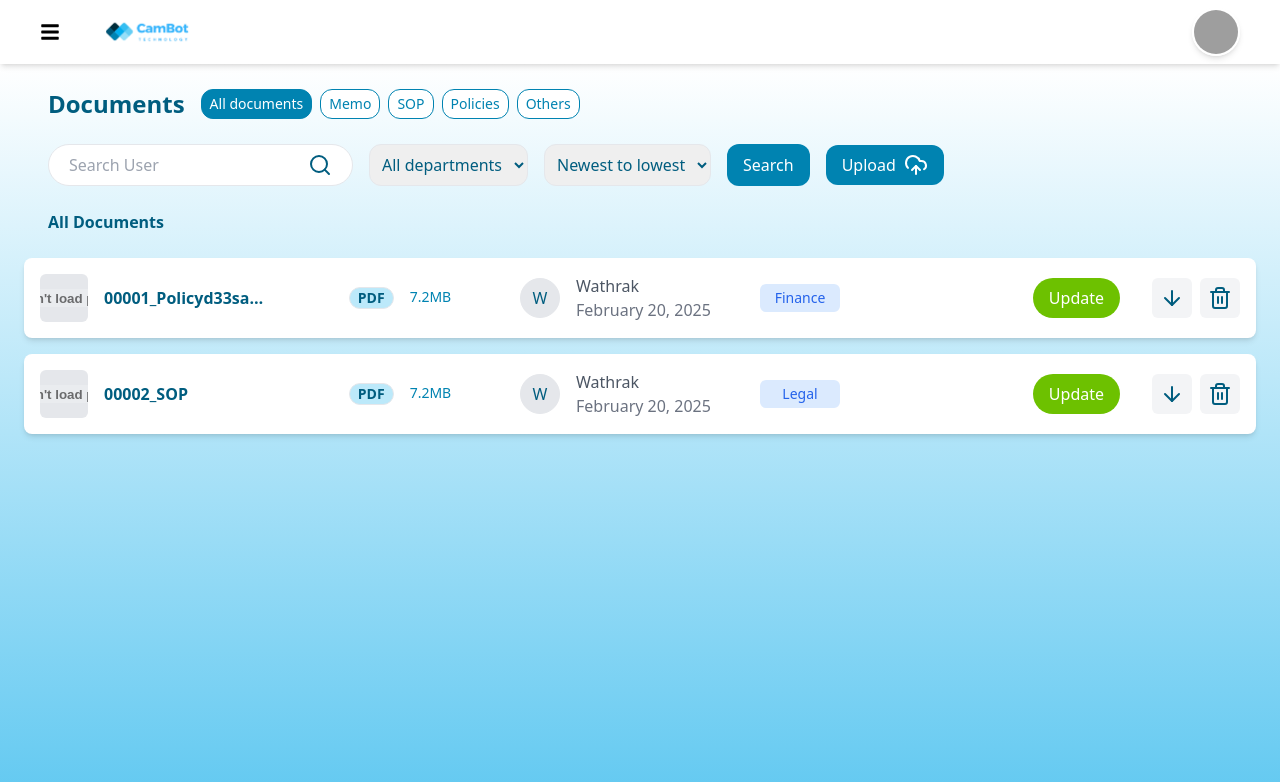
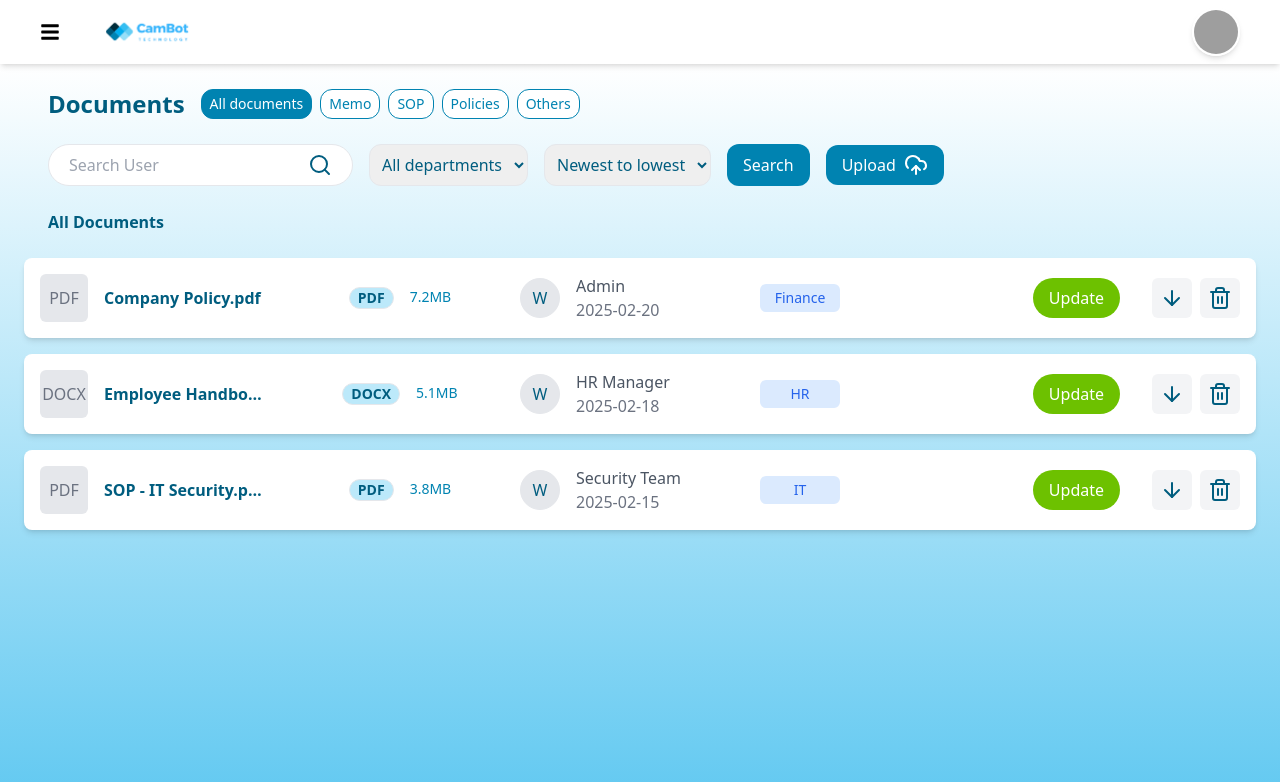
Before and after one commit to Thyda-Chan/MVP-Group1-Cambot-Frontend, a Next.js app: page /documents in a window 1280 px wide. Shown: the top 782 px of the page. Built offline with nearby package versions, Linux system fonts and the light colour scheme; grey boxes are pictures that could not be loaded.

Commit message:
fetchDocuments func

```diff
--- /dev/null
+++ b/src/app/context/DocumentContext.tsx
@@ -0,0 +1,100 @@
+"use client";
+
+import { createContext, useContext, useEffect, useState } from "react";
+
+interface Document {
+  id: number;
+  name: string;
+  size: string;
+  type: string;
+  department: string;
+  author: string;
+  date: string;
+  fileURL?: string;
+}
+
+interface DocumentContextType {
+  documents: Document[];
+  fetchDocuments: () => Promise<void>;
+  loading: boolean;
+}
+
+const DocumentContext = createContext<DocumentContextType | undefined>(
+  undefined
+);
+
+export const DocumentProvider = ({
+  children,
+}: {
+  children: React.ReactNode;
+}) => {
+  const [documents, setDocuments] = useState<Document[]>([]);
+  const [loading, setLoading] = useState<boolean>(false);
+
+  const fetchDocuments = async () => {
+    setLoading(true);
+    try {
+      await new Promise((resolve) => setTimeout(resolve, 1000)); // Simulate API delay
+
+      //   const response = await fetch("http://localhost:5000/api/documents");
+      //   if (!response.ok) {
+      //     throw new Error("Failed to fetch documents");
+      //   }
+      //   const data: Document[] = await response.json();
+
+      const data: Document[] = [
+        {
+          id: 1,
+          name: "Company Policy.pdf",
+          size: "7.2MB",
+          type: "PDF",
+          department: "Finance",
+          author: "Admin",
+          date: "2025-02-20",
+        },
+        {
+          id: 2,
+          name: "Employee Handbook.docx",
+          size: "5.1MB",
+          type: "DOCX",
+          department: "HR",
+          author: "HR Manager",
+          date: "2025-02-18",
+        },
+        {
+          id: 3,
+          name: "SOP - IT Security.pdf",
+          size: "3.8MB",
+          type: "PDF",
+          department: "IT",
+          author: "Security Team",
+          date: "2025-02-15",
+        },
+      ];
+
+      setDocuments(data);
+    } catch (error) {
+      console.error("Error fetching documents:", error);
+    } finally {
+      setLoading(false);
+    }
+  };
+
+  useEffect(() => {
+    fetchDocuments();
+  }, []);
+
+  return (
+    <DocumentContext.Provider value={{ documents, fetchDocuments, loading }}>
+      {children}
+    </DocumentContext.Provider>
+  );
+};
+
+export const useDocuments = () => {
+  const context = useContext(DocumentContext);
+  if (!context) {
+    throw new Error("useDocuments must be used within a DocumentProvider");
+  }
+  return context;
+};
--- a/src/app/documents/page.tsx
+++ b/src/app/documents/page.tsx
@@ -7,6 +7,7 @@ import { useEffect, useState } from "react";
 import { useSubmission } from "../upload/components/SubmissionContext";
 import pdfImg from "@/public/Assets_Images/pdf1.png";
 import Upload from "../upload/Upload";
+import { useDocuments } from "../context/DocumentContext";
 
 interface Document {
   id: number;
@@ -23,6 +24,8 @@ export default function Documents() {
   const [activeIndex, setActiveIndex] = useState(0);
   const { data } = useSubmission();
   const [open, setOpen] = useState(false);
+
+  const { documents, fetchDocuments, loading } = useDocuments();
 
   const buttons = ["All documents", "Memo", "SOP", "Policies", "Others"];
   const submittedDocument = data
@@ -42,35 +45,35 @@ export default function Documents() {
       ]
     : [];
 
-  const [documents, setDocuments] = useState([
-    {
-      id: 1,
-      name: "00001_Policyd33safds212",
-      size: "7.2MB",
-      type: "PDF",
-      department: "Finance",
-      author: "Wathrak",
-      date: "February 20, 2025",
-    },
-    {
-      id: 2,
-      name: "00002_SOP",
-      size: "7.2MB",
-      type: "PDF",
-      department: "Legal",
-      author: "Wathrak",
-      date: "February 20, 2025",
-    },
-    ...submittedDocument,
-  ]);
+  // const [documents, setDocuments] = useState([
+  //   {
+  //     id: 1,
+  //     name: "00001_Policyd33safds212",
+  //     size: "7.2MB",
+  //     type: "PDF",
+  //     department: "Finance",
+  //     author: "Wathrak",
+  //     date: "February 20, 2025",
+  //   },
+  //   {
+  //     id: 2,
+  //     name: "00002_SOP",
+  //     size: "7.2MB",
+  //     type: "PDF",
+  //     department: "Legal",
+  //     author: "Wathrak",
+  //     date: "February 20, 2025",
+  //   },
+  //   ...submittedDocument,
+  // ]);
 
   const [filteredDocuments, setFilteredDocuments] = useState(documents);
 
-  const deleteFile = (id: number) => {
-    setDocuments((prevDocuments) =>
-      prevDocuments.filter((doc) => doc.id !== id)
-    );
-  };
+  // const deleteFile = (id: number) => {
+  //   setDocuments((prevDocuments) =>
+  //     prevDocuments.filter((doc) => doc.id !== id)
+  //   );
+  // };
 
   return (
     <div>
@@ -113,6 +116,11 @@ export default function Documents() {
             </div>
 
             <div className="font-semibold ml-6">All Documents</div>
+            {loading ? (
+              <div className="flex justify-center items-center h-[40vh]">
+                <div className="w-10 h-10 border-4 border-darkblue border-t-transparent rounded-full animate-spin"></div>
+              </div>
+            ) : (
               <div className="space-y-4">
                 {filteredDocuments.map((doc) => (
                   <DocumentBox
@@ -122,6 +130,7 @@ export default function Documents() {
                   />
                 ))}
               </div>
+            )}
           </div>
         </div>
       </div>
@@ -131,7 +140,7 @@ export default function Documents() {
           open ? "opacity-100 h-auto" : "opacity-0 h-0"
         } transition-all duration-200 overflow-hidden top-12 right-0`}
       >
-        <Upload />
+        <Upload setOpen={setOpen} />
       </div>
     </div>
   );
@@ -144,12 +153,11 @@ const DocumentBox = ({
   doc: Document;
   deleteFile: () => void;
 }) => {
-  const isPDF = doc.type.toLowerCase() === "pdf";
   return (
     <div className="flex items-center p-4 bg-white rounded-lg shadow-md">
       <div className="flex-1 flex items-center gap-4">
-        <div className="w-12 h-12 bg-gray-200 rounded-md">
-          {isPDF ? (
+        <div className="w-12 h-12 bg-gray-200 rounded-md flex justify-center items-center">
+          {doc.fileURL ? (
             <embed
               src={doc.fileURL}
               type="application/pdf"
--- a/src/app/layout.tsx
+++ b/src/app/layout.tsx
@@ -2,6 +2,7 @@ import "./globals.css";
 import { ReactNode } from "react";
 import favicon from "@/public/Assets_Images/image.png"; // Import image
 import { SubmissionProvider } from "./upload/components/SubmissionContext";
+import { DocumentProvider } from "./context/DocumentContext";
 
 export const metadata = {
   title: "CamBot",
@@ -23,7 +24,9 @@ export default function RootLayout({ children }: RootLayoutProps) {
         <meta name="theme-color" content="#ffffff" />
       </head>
       <body>
-        <SubmissionProvider>{children}</SubmissionProvider>
+        <SubmissionProvider>
+          <DocumentProvider>{children}</DocumentProvider>
+        </SubmissionProvider>
       </body>
     </html>
   );
--- a/src/app/upload/Upload.tsx
+++ b/src/app/upload/Upload.tsx
@@ -6,8 +6,11 @@ import { useRouter } from "next/navigation";
 import Input from "./components/Input";
 import { useSubmission } from "./components/SubmissionContext";
 import { CloudUpload } from "lucide-react";
+interface UploadProps {
+  setOpen: React.Dispatch<React.SetStateAction<boolean>>;
+}
 
-export default function Upload() {
+export default function Upload({ setOpen }: UploadProps) {
   const [file, setFile] = useState<File | null>(null);
   const [previewUrl, setPreviewUrl] = useState<string | null>(null);
   const { setData } = useSubmission();
@@ -21,7 +24,8 @@ export default function Upload() {
 
   const onSubmit = (data: any) => {
     setData({ ...data, file });
-    router.push("/documents");
+    // router.push("/documents");
+    setOpen(false);
   };
 
   const handleFileUpload = (event: React.ChangeEvent<HTMLInputElement>) => {
```
Lines whose indentation alone changed are shown as unchanged.
